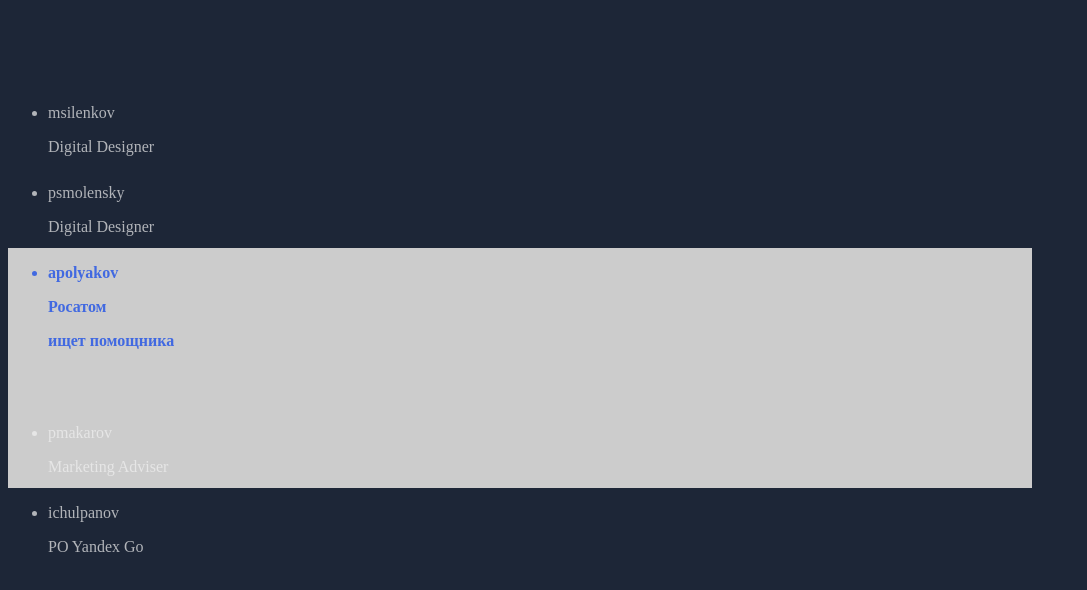
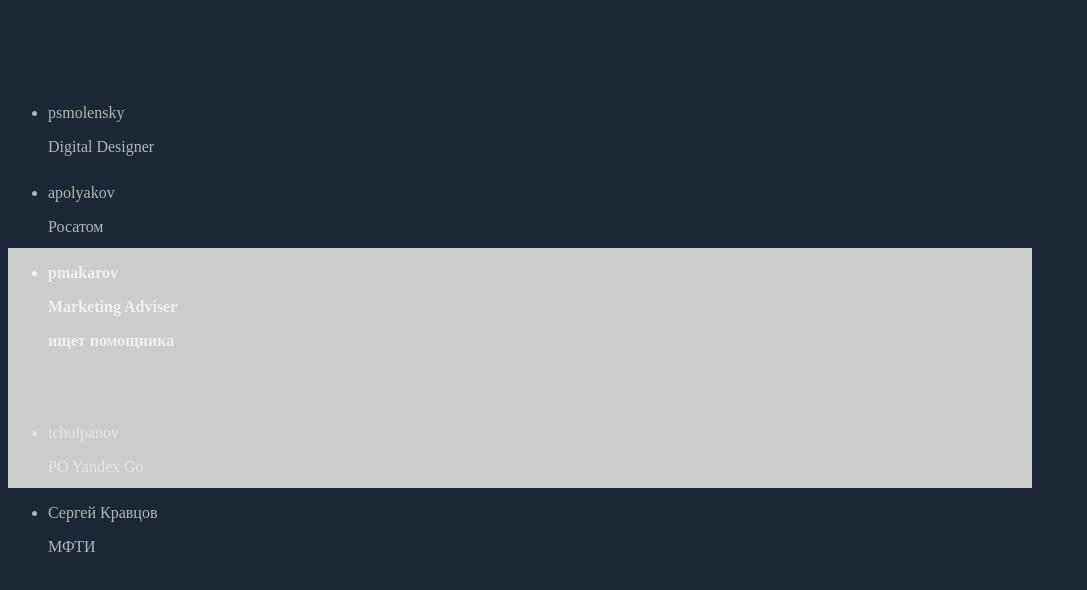
Before and after one commit to EmilianoTaylor/magnet-test, a React (Vite) app: page / in a window 1280 px wide. Shown: the top 590 px of the page, without its empty margins (0-1087 px from the left). Built offline with nearby package versions, Linux system fonts and the light colour scheme.

Commit message:
MVP animation 2.0.0

```diff
--- a/src/components/SwiperList/swiperList.css
+++ b/src/components/SwiperList/swiperList.css
@@ -80,7 +80,7 @@
     opacity: 0.7;
   }
   100% {
-    transform: translateY(-5vh);
+    transform: translateY(5vh);
     opacity: 0;
   }
 }
@@ -92,7 +92,7 @@
 
 @keyframes fadeInFromBottom {
   0% {
-    transform: translateY(5vh);
+    transform: translateY(15vh);
     opacity: 0;
   }
   100% {
--- a/src/components/SwiperList/swiperList.tsx
+++ b/src/components/SwiperList/swiperList.tsx
@@ -1,5 +1,5 @@
 // @ts-nocheck
-import './swiperList.css'
+import './swiperBlackbox.css'
 import React, { useState, useEffect, useRef } from "react";
 // import styles from "./SwipeList.module.css";
 
@@ -40,7 +40,7 @@ const SwiperBlackboxList = () => {
 			setCurrentIndex((prev) => prev - 1);
 		}
 
-		setTimeout(() => setSwipeDirection(""), 200); // Убираем класс после анимации
+		setTimeout(() => setSwipeDirection(""), 0); // Убираем класс после анимации
 	};
 
   return (
--- a/src/components/swiperBlackbox/swiperBlackbox.css
+++ b/src/components/swiperBlackbox/swiperBlackbox.css
@@ -1,4 +1,3 @@
-/* Контейнер */
 .swiper-container {
   width: 80vw;
   height: 70vh;
@@ -36,99 +35,43 @@
 .item {
   position: absolute;
   width: 80vw;
-	height: 10vh;
   transition: all 0.5s ease;
 }
 
-/* Убрали серый фон у item-3 */
+/* Позиции для 7 элементов */
 .item-1 {
+  top: -5vh; /* Скрыть сверху */
+  opacity: 0;
+}
+
+.item-2 {
   top: 10vh;
   opacity: 0.7;
 }
 
-.item-2 {
+.item-3 {
   top: 20vh;
 	opacity: 0.7;
 }
 
-.item-3 {
+.item-4 {
   top: 30vh;
 	height: 30vh;
   font-weight: bold;
   opacity: 1;
-	color: royalblue;
 }
 
-.item-4 {
+.item-5 {
   top: 50vh;
   opacity: 0.7;
 }
 
-.item-5 {
+.item-6 {
   top: 60vh;
   opacity: 0.7;
 }
 
-/* Плавный уход вверх и растворение */
-.swipe-up .item-1 {
-  animation: fadeUp 0.5s ease forwards;
-}
-
-@keyframes fadeUp {
-  0% {
-    transform: translateY(0);
-    opacity: 0.7;
-  }
-  100% {
-    transform: translateY(-5vh);
+.item-7 {
+  top: 80vh; /* Скрыть снизу */
   opacity: 0;
 }
-}
-
-/* Плавное появление item-5 */
-.swipe-up .item-5 {
-  animation: fadeInFromBottom 0.5s ease forwards;
-}
-
-@keyframes fadeInFromBottom {
-  0% {
-    transform: translateY(5vh);
-    opacity: 0;
-  }
-  100% {
-    transform: translateY(0);
-    opacity: 0.7;
-  }
-}
-
-/* Плавное появление сверху item-1 */
-.swipe-down .item-1 {
-  animation: fadeInFromTop 0.5s ease forwards;
-}
-
-@keyframes fadeInFromTop {
-  0% {
-    transform: translateY(-5vh);
-    opacity: 0;
-  }
-  100% {
-    transform: translateY(0);
-    opacity: 0.7;
-  }
-}
-
-/* Плавное исчезновение item-5 вниз */
-.swipe-down .item-5 {
-  animation: fadeOutDown 0.5s ease forwards;
-}
-
-@keyframes fadeOutDown {
-  0% {
-    transform: translateY(0);
-    opacity: 0.7;
-  }
-  100% {
-    transform: translateY(5vh);
-    opacity: 0;
-  }
-}
--- a/src/components/swiperBlackbox/swiperBlackbox.tsx
+++ b/src/components/swiperBlackbox/swiperBlackbox.tsx
@@ -5,7 +5,7 @@ import React, { useState, useEffect, useRef } from "react";
 
 const users = [
   { id: 1, name: "msilenkov", company: "Digital Designer", info: "Digital Designer" },
-  { id: 2, name: "psmolensky", company: "Digital Designer", info: "ищет помощника" },
+  { id: 2, name: "psmolensky", company: "Digital Designer", info: "Digital Designer" },
   { id: 3, name: "apolyakov", company: "Росатом", info: "ищет помощника" },
   { id: 4, name: "pmakarov", company: "Marketing Adviser", info: "ищет помощника" },
   { id: 5, name: "ichulpanov", company: "PO Yandex Go", info: "ищет помощника" },
@@ -14,14 +14,13 @@ const users = [
   { id: 8, name: "Antony", company: "Betis", info: "Digital Designer" },
   { id: 9, name: "Jackson", company: "Chel", info: "Digital Designer" },
   { id: 10, name: "Pogba", company: "Nope", info: "Digital Designer" },
-  { id: 11, name: "Chukwuemeka", company: "Chel", info: "" },
+  { id: 11, name: "Chukwuemeka", company: "Chel", info: "Digital Designer" },
   { id: 12, name: "Wirtz", company: "BOU", info: "" },
 ];
 
 const SwiperBlackboxList = () => {
   const [startY, setStartY] = useState(0);
-  const [currentIndex, setCurrentIndex] = useState(0);
-	const [swipeDirection, setSwipeDirection] = useState("");
+  const [currentIndex, setCurrentIndex] = useState(1);
   const listRef = useRef(null);
 
   const handleTouchStart = (e) => {
@@ -31,32 +30,33 @@ const SwiperBlackboxList = () => {
   const handleTouchEnd = (e) => {
     const endY = e.changedTouches[0].clientY;
     const diffY = startY - endY;
-
-		if (diffY > 30 && currentIndex < users.length - 5) {
-			setSwipeDirection("swipe-up");
+    if (diffY > 30 && currentIndex < users.length - 6) { // Остановиться на item-6
       setCurrentIndex((prev) => prev + 1);
-		} else if (diffY < -30 && currentIndex > 0) {
-			setSwipeDirection("swipe-down");
+    } else if (diffY < -30 && currentIndex > 1) { // Остановиться на item-1
       setCurrentIndex((prev) => prev - 1);
     }
-
-		setTimeout(() => setSwipeDirection(""), 200); // Убираем класс после анимации
   };
 
   return (
     <div className="swiper-container">
-      <div className="background-overlay"></div> {/* Статичный серый фон */}
+			<div className="background-overlay"></div>
       <ul
-        className={`swiper ${swipeDirection}`}
+        className="swiper"
         onTouchStart={handleTouchStart}
         onTouchEnd={handleTouchEnd}
         ref={listRef}
       >
         {users.map((user, index) => {
           let className = "hidden";
-          if (index >= currentIndex && index < currentIndex + 5) {
-            className = `item item-${index - currentIndex + 1}`;
+          // Реализуем логику для отображения элементов 1-7, включая новые сверху и снизу
+          if (index === currentIndex - 1) {
+            className = "item item-1"; // Скрыть сверху
+          } else if (index >= currentIndex && index < currentIndex + 5) {
+            className = `item item-${index - currentIndex + 2}`; // Индексация с item-2
+          } else if (index === currentIndex + 5) {
+            className = "item item-7"; // Скрыть снизу
           }
+
           return (
             <li key={user.id} className={className}>
               <p>{user.name}</p>
```
Lines whose indentation alone changed are shown as unchanged.
